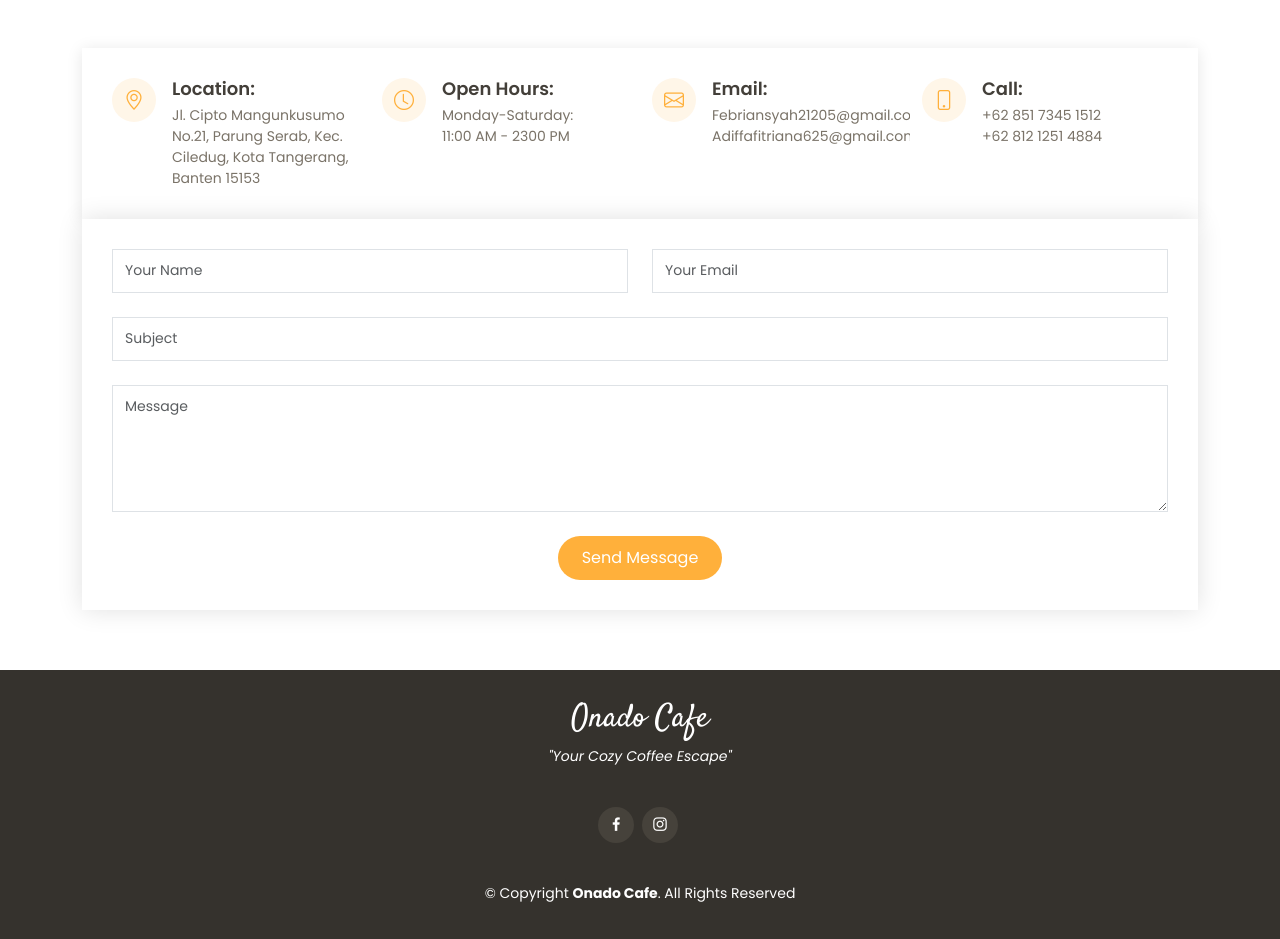
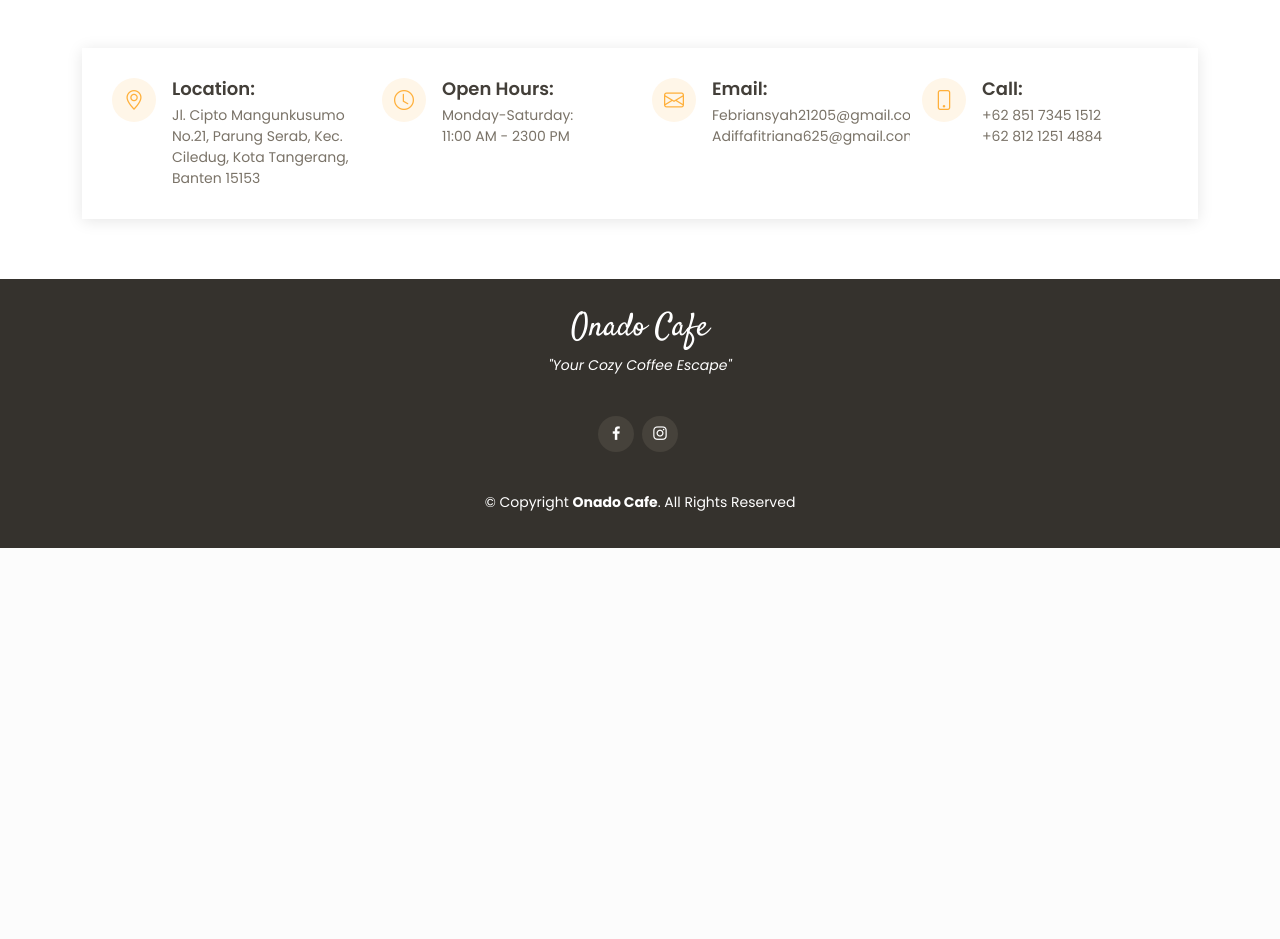
Before and after one commit to nuradiyat/final-project, a PHP site: page / in a window 1280 px wide. Shown: the part 5090-6029 px from the top of the page. After the commit the page ends 5638 px from the top, so only its background shows below. Run offline with PHP 8.4, Linux system fonts and the light colour scheme.

Commit message:
update kontak

```diff
--- a/Onado Cafe/kontak.php
+++ b/Onado Cafe/kontak.php
@@ -41,29 +41,6 @@
           </div>
         </div>
 
-        <form action="forms/contact.php" method="post" role="form" class="php-email-form">
-          <div class="row">
-            <div class="col-md-6 form-group">
-              <input type="text" name="name" class="form-control" id="name" placeholder="Your Name" required>
-            </div>
-            <div class="col-md-6 form-group mt-3 mt-md-0">
-              <input type="email" class="form-control" name="email" id="email" placeholder="Your Email" required>
-            </div>
-          </div>
-          <div class="form-group mt-3">
-            <input type="text" class="form-control" name="subject" id="subject" placeholder="Subject" required>
-          </div>
-          <div class="form-group mt-3">
-            <textarea class="form-control" name="message" rows="5" placeholder="Message" required></textarea>
-          </div>
-          <div class="my-3">
-            <div class="loading">Loading</div>
-            <div class="error-message"></div>
-            <div class="sent-message">Your message has been sent. Thank you!</div>
-          </div>
-          <div class="text-center"><button type="submit">Send Message</button></div>
-        </form>
-
       </div>
     </section>
 <!-- End Contact Section -->
```
